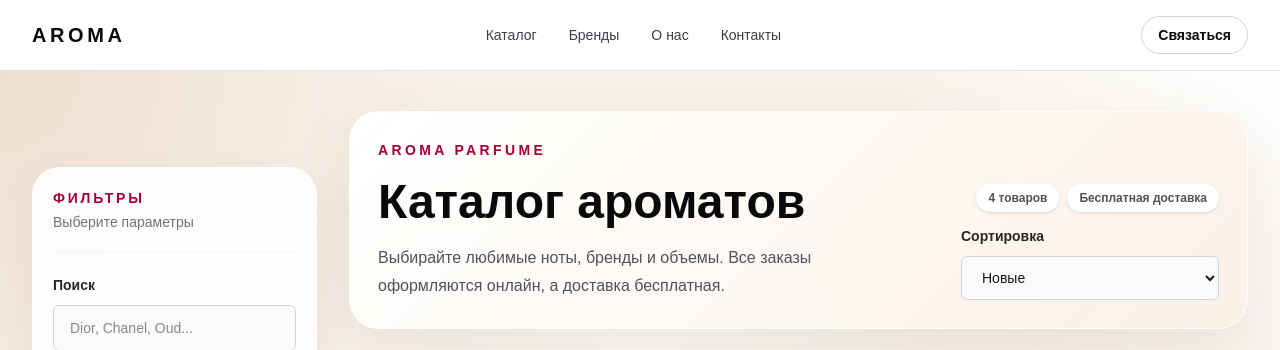
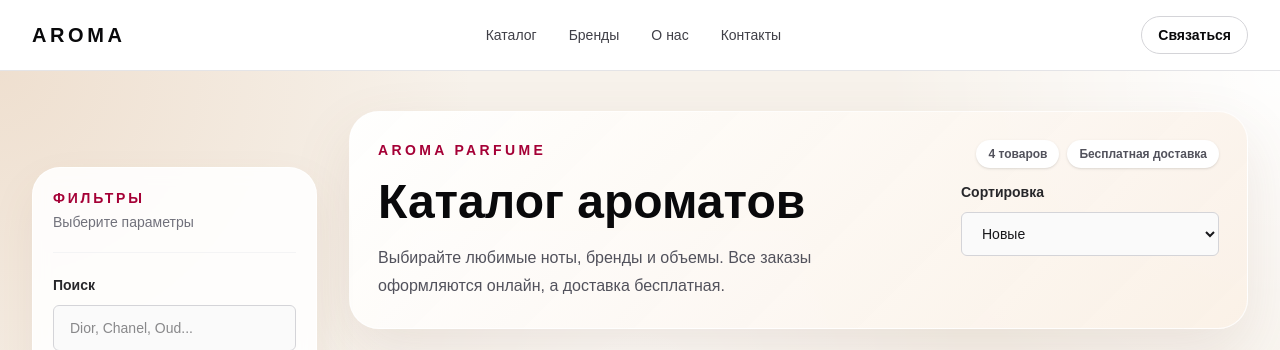
Before and after one commit to ArtemMartirosian/aroma-front, a Next.js app: page /catalog in a window 1280 px wide. Shown: the top 350 px of the page. Built offline with nearby package versions, Linux system fonts and the light colour scheme; no server answers.

Commit message:
Align catalog sorting controls to top

```diff
--- a/src/components/catalog/CatalogClient.tsx
+++ b/src/components/catalog/CatalogClient.tsx
@@ -179,7 +179,7 @@ export function CatalogClient() {
 
         <main className="min-w-0">
           <div className="rounded-[30px] border border-white/80 bg-[linear-gradient(135deg,rgba(255,255,255,0.96),rgba(250,240,230,0.92))] p-5 shadow-[0_24px_60px_rgba(132,93,63,0.12)] sm:p-7">
-            <div className="flex flex-col justify-between gap-6 md:flex-row md:items-end">
+            <div className="flex flex-col justify-between gap-6 md:flex-row md:items-start">
               <div>
                 <p className="text-sm font-semibold uppercase tracking-[0.24em] text-rose-800">
                   Aroma Parfume
@@ -193,7 +193,7 @@ export function CatalogClient() {
                 </p>
               </div>
 
-              <div className="flex flex-col gap-3 sm:flex-row sm:flex-wrap sm:justify-end">
+              <div className="flex flex-col gap-3 md:self-start sm:flex-row sm:flex-wrap sm:justify-end">
                 <div className="flex flex-wrap gap-2 text-xs font-semibold text-zinc-600 sm:justify-end">
                   <span className="rounded-full bg-white px-3 py-1.5 shadow-sm">
                     {filteredProducts.length} товаров
```
